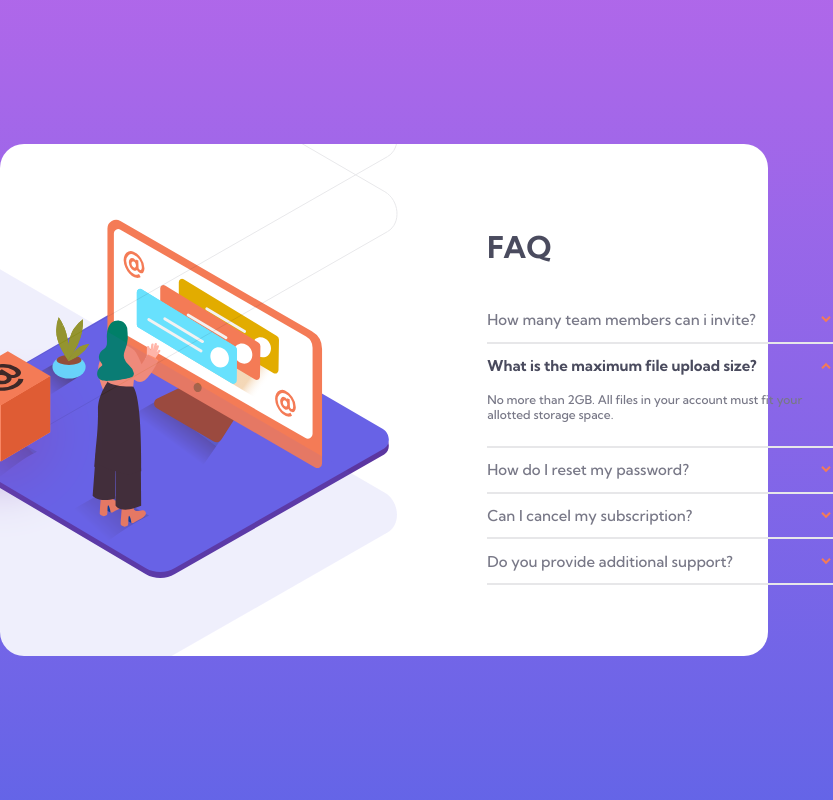
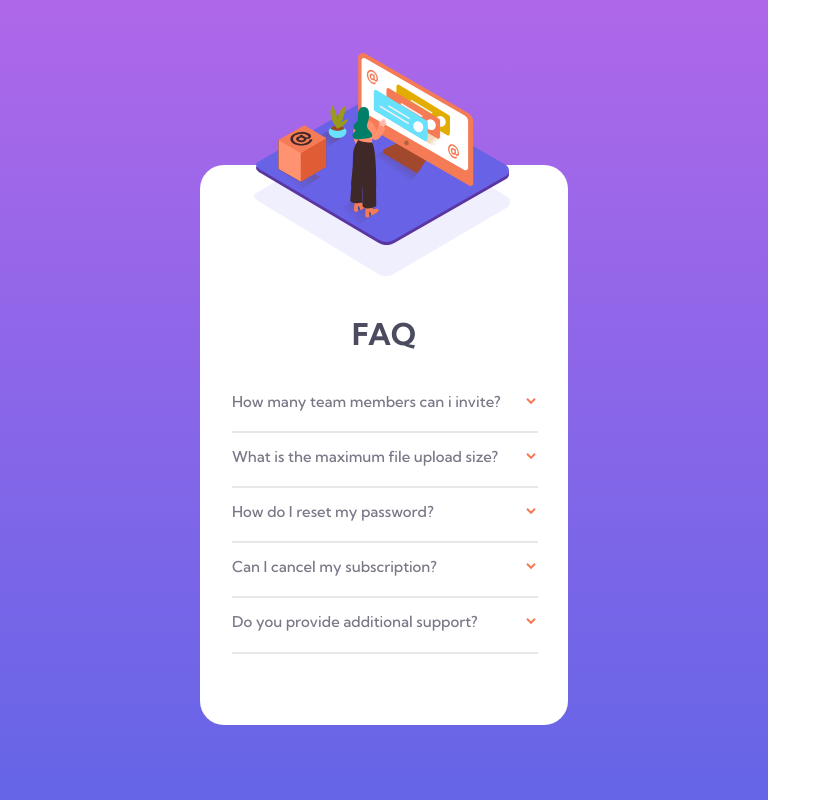
Before and after one commit to PuppetDart/frontmentor_designs, a plain HTML site: page FAQ Card/index.html in a window 768 px wide. Shown: the whole page, 833 px wide, since content can reach past the window. Drawn offline with Linux system fonts and the light colour scheme.

Commit message:
Completed FAQ card, Fixed Profile Card Bg
New File:
FAQ Card JS

Changes in:
1) FAQ Card all files
2) Profile Card all files
3) Order Summary changes insignificant

```diff
--- a/FAQ Card/index.html
+++ b/FAQ Card/index.html
@@ -7,13 +7,15 @@
 </head>
 
 <body>
-  <div id="card">
+  <div id=card>
     <img src="images/illustration-box-desktop.svg" alt="" id="illust_box">
-    <div id="questions">
+
+    <!--FAQ list STARTS-->
+    <div id=questions>
 
       <h1>FAQ</h1>
 
-      <span class="question">
+      <span class=question>
         How many team members can i invite?
         <img class="status_arrow" src="images/icon-arrow-down.svg" alt="">
       </span>
@@ -21,11 +23,11 @@
       </p>
       <hr>
 
-      <span class="question bold">
+      <span class="question">
         What is the maximum file upload size?
-        <img class="status_arrow up" src="images/icon-arrow-down.svg" alt="">
+        <img class="status_arrow" src="images/icon-arrow-down.svg" alt="">
       </span>
-      <p class="answer answer_visible">No more than 2GB. All files in
+      <p class="answer">No more than 2GB. All files in
         your account must fit your allotted storage space.
       </p>
       <hr>
@@ -55,8 +57,12 @@
         tenetur! Accusantium nesciunt nulla magni
       </p>
       <hr>
+
     </div>
+    <!--FAQ list ENDS-->
+
   </div>
+  <script src="js.js"></script>
 </body>
 
 </html>
--- /dev/null
+++ b/FAQ Card/js.js
@@ -0,0 +1,33 @@
+// body -> #cards -> [#questions -> span.question]
+var ques_list = document.querySelectorAll('.question')
+var prev_clicked = null
+
+//.question .bold     .status_arrow .up     .answer .answer_visible
+
+var change_status = (element) => {
+    element.classList.toggle('bold')
+
+    // [span.question -> TEXT + img.status_arrow]
+    element.querySelector('.status_arrow').classList.toggle('up')
+
+    // span.question (nextSibling) -> p.answer
+    element.nextElementSibling.classList.toggle('answer_visible')
+}
+
+for (const current_ques of ques_list) {
+    current_ques.addEventListener('click', () => {
+
+        change_status(current_ques)
+
+        if (prev_clicked == current_ques) {
+            prev_clicked = null
+        }
+        else if (prev_clicked != null) {
+            change_status(prev_clicked)
+            prev_clicked = current_ques
+        }
+        else if (prev_clicked == null) {
+            prev_clicked = current_ques
+        }
+    })
+}
--- a/FAQ Card/style.css
+++ b/FAQ Card/style.css
@@ -1,13 +1,13 @@
 @font-face {
     font-family: Kumbh-Bold;
-    src: url("Kumbh_Sans/static/KumbhSans-Bold.ttf");
+    src: url("Kumbh_Sans/static/KumbhSans-Bold.ttf")
 }
 @font-face {
     font-family: Kumbh-Med;
-    src: url("Kumbh_Sans/static/KumbhSans-Medium.ttf");
+    src: url("Kumbh_Sans/static/KumbhSans-Medium.ttf")
 }
 body, #card, #questions, .question{
-    display: flex;
+    display: flex
 }
 body{
     height: 100vh;
@@ -17,17 +17,22 @@ body{
     font-family: Kumbh-Med;
     justify-content: center;
     align-items: center;
-    background: linear-gradient(hsl(273, 75%, 66%),hsl(240, 73%, 65%));
+    background: linear-gradient(hsl(273, 75%, 66%),hsl(240, 73%, 65%))
 }
 #card{
     border-radius: 1.5rem;
-    height: 32rem;
-    width: 59rem;
+    justify-content: center;
+    align-items: center;
+    min-height: 27rem;
+    height: 65%;
+    width: 60%;
+    min-width: 50rem;
     background-color: white;
     background-image: url("images/bg-pattern-desktop.svg"), url("images/illustration-woman-online-desktop.svg");
     background-position: -35.5rem -19rem, -5.2rem 4.7rem;
     background-repeat: no-repeat;
     background-size: contain, fill;
+    transition: ease all .3s
 }
 #illust_box{
     position: relative;
@@ -35,39 +40,77 @@ body{
     left: -6rem;
     height: 12rem;
     z-index: 1;
+
+    transition: ease-out all 0.3s
 }
 #questions{
-    justify-content: center;
     position: relative;
     gap: 0.3rem;
-    left: 18rem;
+    left: 12%;
     width: 21.5rem;
-    flex-flow: column;
+    flex-flow: column
 }
 h1{
-    margin-bottom: 2.5rem;
+    margin-bottom: 2.5rem
 }
 h1, .bold{
     font-family: Kumbh-Bold;
-    color: hsl(237, 12%, 33%);
+    color: hsl(237, 12%, 33%)
 }
 .question{
     justify-content: space-between;
+    cursor: pointer
 }
 .status_arrow{
-    object-fit: contain;
+    object-fit: contain
 }
 .up{
-    transform: scaleY(-1);
+    transform: scaleY(-1)
 }
 .answer{
-    display: none;
-    font-size: 12px;
+    font-size: 0;
+    transition: font-size 0.2s;
 }
 .answer_visible{
-    display: inline-block;
+    font-size: 12px
 }
 hr{
     width: 100%;
-    border: solid hsl(240, 5%, 91%) 0.01px;
+    border: solid hsl(240, 5%, 91%) 0.01px
 }
+
+@media (max-width: 52rem) {
+    body, #card{
+        flex-flow: column
+    }
+    #card{
+        position: relative;
+        justify-content: center;
+        margin-top: 90px;
+        width: fit-content;
+        min-width: 21rem;
+        height: 35rem;
+        min-height: fit-content;
+        background-image: url("images/bg-pattern-mobile.svg");
+        background-position: 3.4rem 0rem;
+        background-size: 16rem
+    }
+    #illust_box{
+        content: url("images/illustration-woman-online-mobile.svg");
+        position: absolute;
+        top: -7rem;
+        left: 3.5rem
+    }
+    #questions{
+        margin-bottom: 10%;
+        padding: 0rem 2rem;
+        position: static;
+        margin-top: 28%;
+        gap: 0.4rem;
+        width: 19rem
+    }
+    h1{
+        text-align: center;
+        margin-bottom: 2rem
+    }
+}
--- a/Order Summary Component/style.css
+++ b/Order Summary Component/style.css
@@ -103,7 +103,7 @@ span:first-child, #pay_button, #cancel_button, a{
         background-image: url("images/pattern-background-desktop.svg");
     }
     #card{
-        max-width: fit-content;
+        max-width: 30rem;
     }
     #desc{
         max-width: 20rem;
--- a/Profile Card Component/style.css
+++ b/Profile Card Component/style.css
@@ -23,7 +23,7 @@ body{
     /*using multiple backgrounds*/
     background-image: url("images/bg-pattern-top.svg"), url("images/bg-pattern-bottom.svg");
     background-repeat: no-repeat, no-repeat;
-    background-position: -10vw -50vh, 50vw 50vh;
+        background-position: right 50vw bottom 15vw, 50vw 50vh;
 
     height: 100vh;
     justify-content: center;
```
